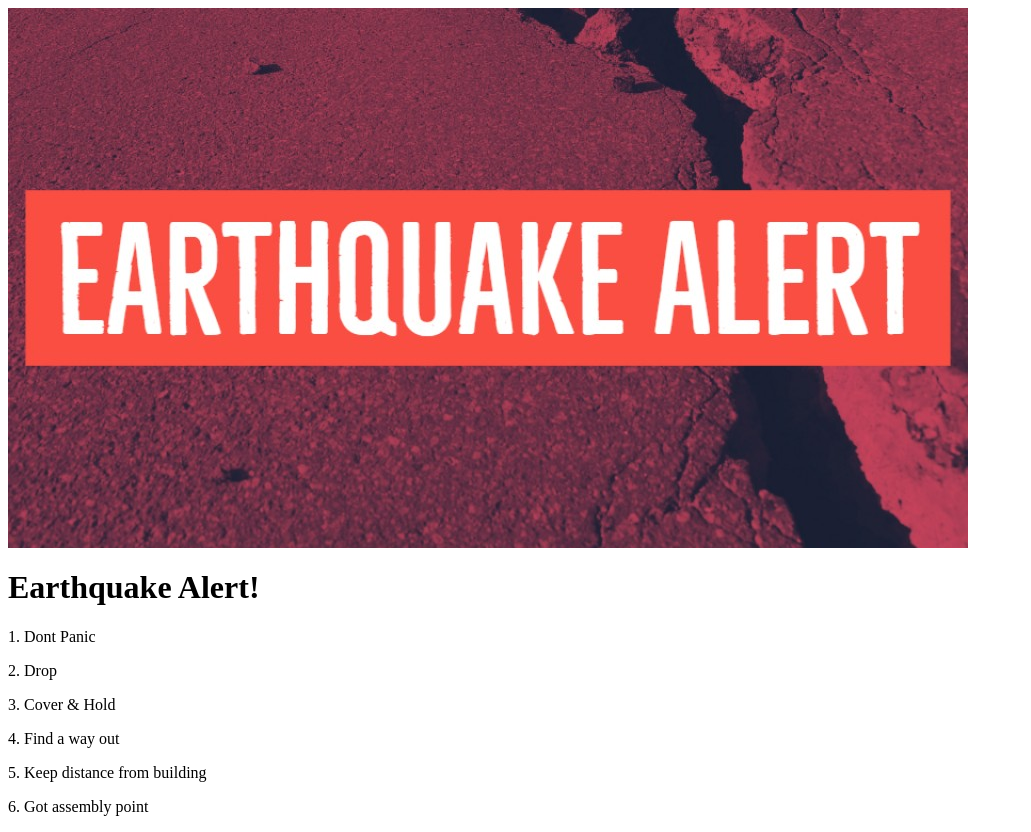
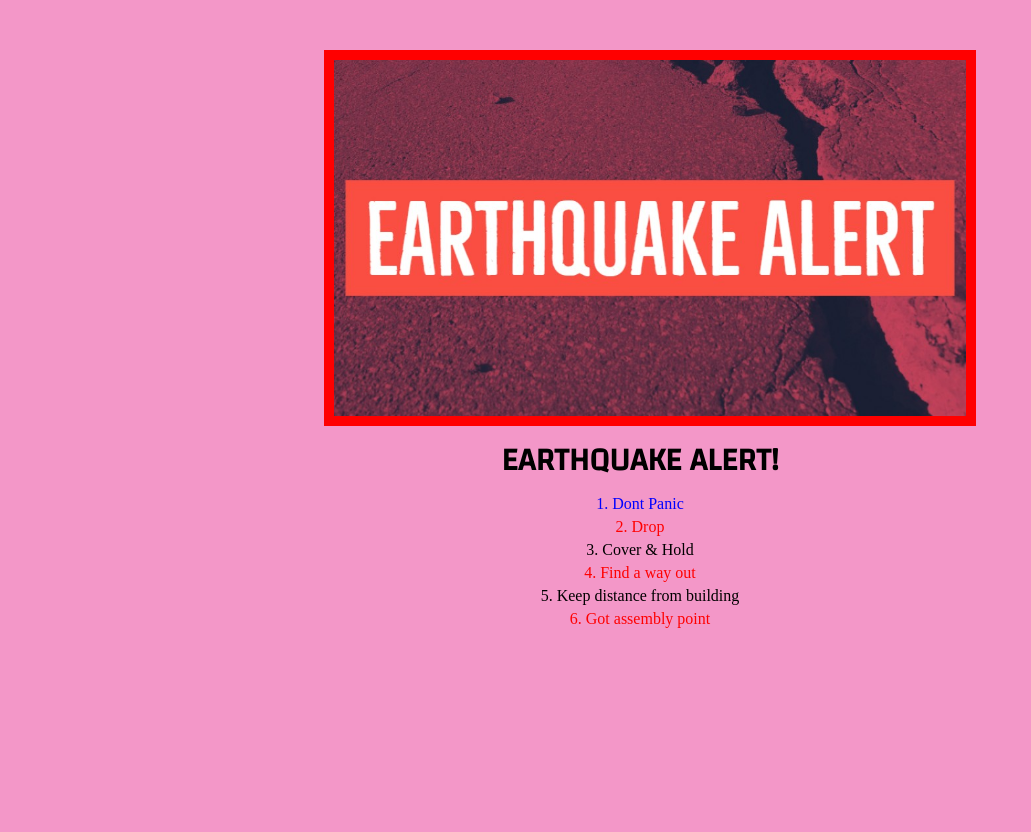
Before and after one commit to pejahann/html-act7, a plain HTML site: page index.html in a window 1280 px wide. Shown: the whole page, without its empty margins (0-1031 px from the left). After the commit the page ends 800 px from the top, so only its background shows below. Drawn offline with Linux system fonts and the light colour scheme.

Commit message:
Add files via upload

```diff
--- a/index.html
+++ b/index.html
@@ -7,6 +7,42 @@
     <link rel="preconnect" href="https://fonts.googleapis.com">
     <link rel="preconnect" href="https://fonts.gstatic.com" crossorigin>
     <link href="https://fonts.googleapis.com/css2?family=Changa&display=swap" rel="stylesheet">
+
+    <style>
+        h1, p {
+        color: black;
+        background-color: #f397c8;
+        margin: 5px;
+        }
+        h1 {
+    text-transform: uppercase;
+        }
+        img {
+        border: 10px solid red;
+        width: 100%;
+        }
+        * {
+        text-align: center;
+        background-color: #f397c8;
+        }
+        .div {
+        width: 50%;
+        margin-left: 25%;
+        margin-top: 50px;
+        }
+        .redtext {
+        color: red !important;
+        }
+        p[draggable] {
+        color: blue;
+        }
+        .changa {
+        font-family: "Changa", sans-serif;
+        font-optical-sizing: auto;
+        font-weight: 600;
+        font-style: normal;
+         }
+    </style>
 </head>
 <body>
     <div class="div">
```
